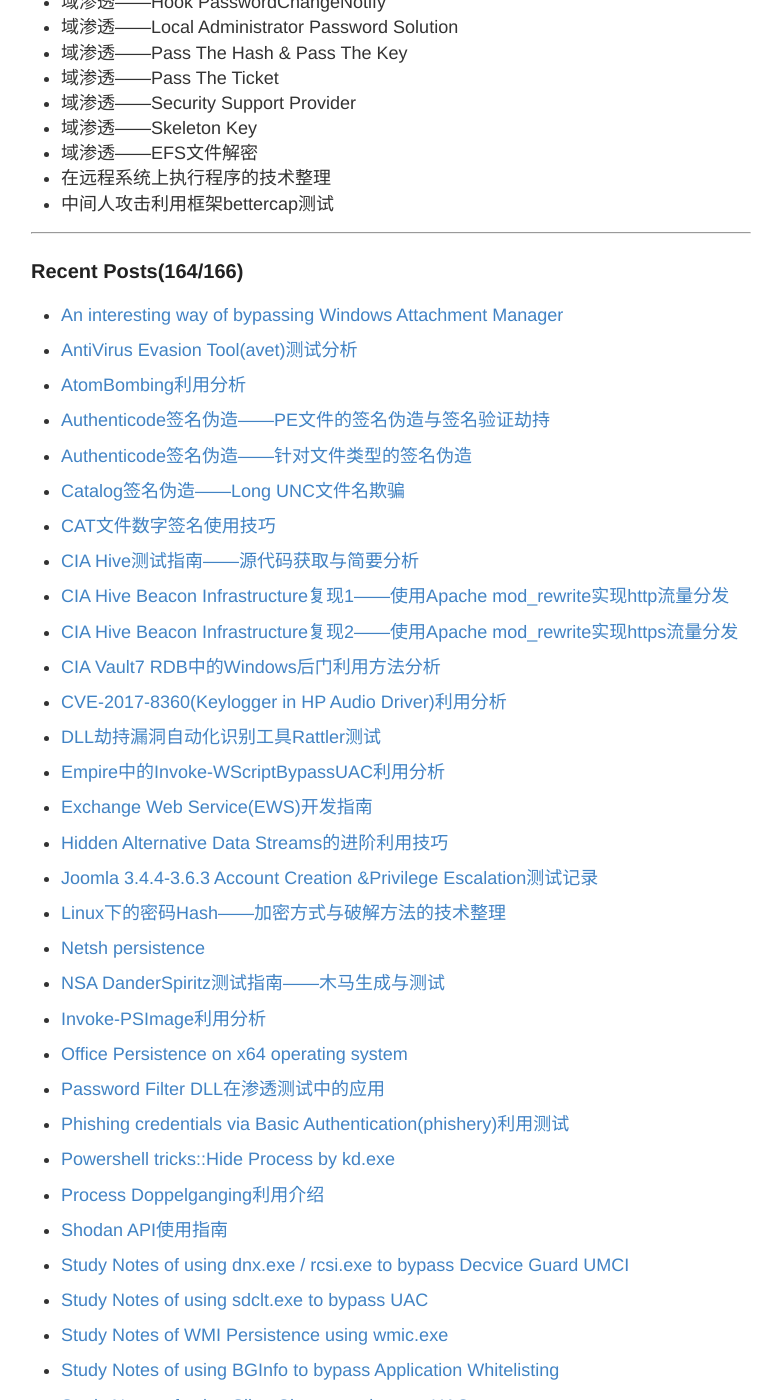
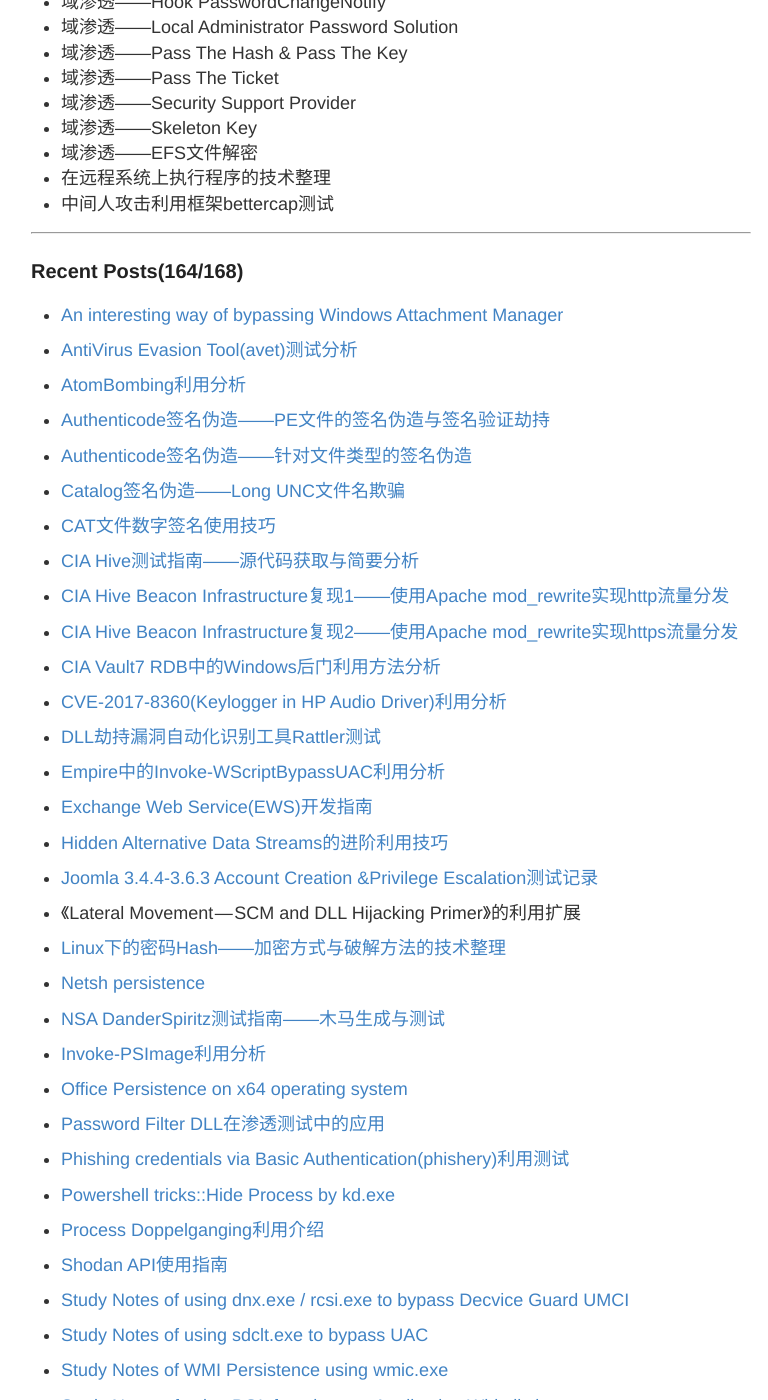
Before and after one commit to 3gstudent/backup-3gstudent.github.io, a Jekyll site: the page built from about.md, in a window 1280 px wide and 1400 px high, scrolled down 1374 px. Shown: the whole window, without its empty margins (249-1017 px from the left). Built offline with Jekyll 4.4.1, drawn with Linux system fonts in a browser that asks for light colours.

Commit message:
Update about.md

```diff
--- a/about.md
+++ b/about.md
@@ -65,7 +65,7 @@ Github:   [3gstudent](https://github.com/3gstudent)
 
 ---
 
-### Recent Posts(164/166)
+### Recent Posts(164/168)
 
 -
  [An interesting way of bypassing Windows Attachment Manager](https://3gstudent.github.io/3gstudent.github.io/An-interesting-way-of-bypassing-Windows-Attachment-Manager/)
@@ -117,6 +117,9 @@ Github:   [3gstudent](https://github.com/3gstudent)
 
 -
  [Joomla 3.4.4-3.6.3 Account Creation &Privilege Escalation测试记录](https://3gstudent.github.io/3gstudent.github.io/Joomla-3.4.4-3.6.3-Account-Creation-&Privilege-Escalation%E6%B5%8B%E8%AF%95%E8%AE%B0%E5%BD%95/)
+
+-
+ 《Lateral Movement — SCM and DLL Hijacking Primer》的利用扩展
 
 -
  [Linux下的密码Hash——加密方式与破解方法的技术整理](https://3gstudent.github.io/3gstudent.github.io/Linux%E4%B8%8B%E7%9A%84%E5%AF%86%E7%A0%81Hash-%E5%8A%A0%E5%AF%86%E6%96%B9%E5%BC%8F%E4%B8%8E%E7%A0%B4%E8%A7%A3%E6%96%B9%E6%B3%95%E7%9A%84%E6%8A%80%E6%9C%AF%E6%95%B4%E7%90%86/)
@@ -542,6 +545,9 @@ Github:   [3gstudent](https://github.com/3gstudent)
  [域渗透——DNS记录的获取](https://3gstudent.github.io/3gstudent.github.io/%E5%9F%9F%E6%B8%97%E9%80%8F-DNS%E8%AE%B0%E5%BD%95%E7%9A%84%E8%8E%B7%E5%8F%96/)
 
 -
+ 域渗透——普通用户权限获得DNS记录
+
+-
  [域渗透——Kerberoasting](https://3gstudent.github.io/3gstudent.github.io/%E5%9F%9F%E6%B8%97%E9%80%8F-Kerberoasting/)
 
 -
```
